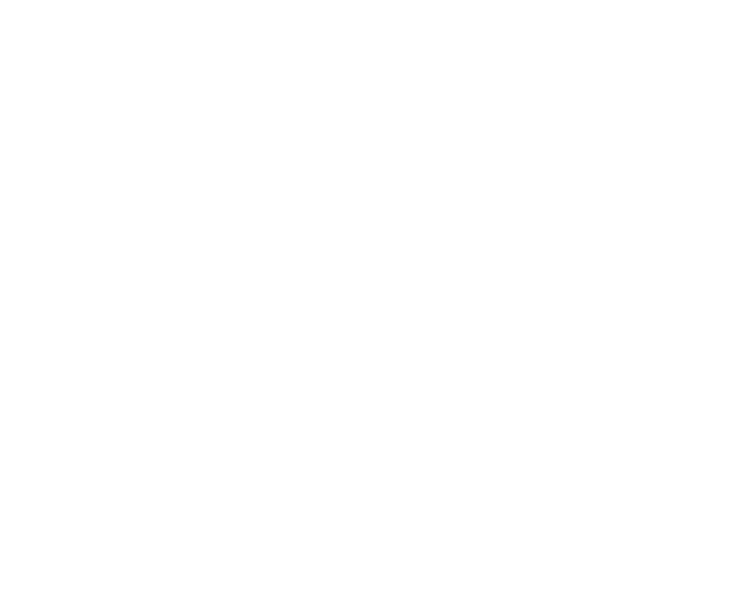
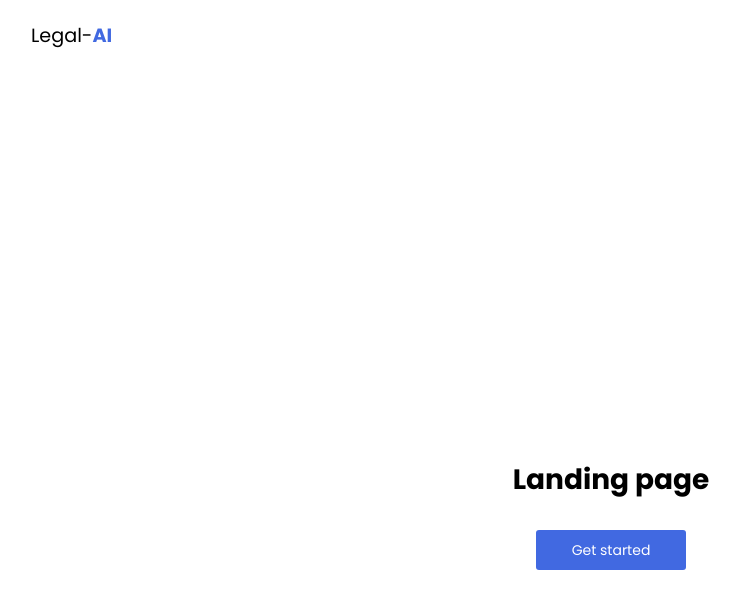
Before and after one commit to Byiringiro-saad/legal-ai, a React (Vite) app: page / in a window 1280 px wide. Shown: the top 608 px of the page, without its empty margins (29-769 px from the left). Built offline with nearby package versions, Linux system fonts and the light colour scheme.

Commit message:
starting

```diff
--- a/package.json
+++ b/package.json
@@ -11,7 +11,10 @@
   "dependencies": {
     "@typeform/embed-react": "^2.19.0",
     "react": "^18.2.0",
-    "react-dom": "^18.2.0"
+    "react-dom": "^18.2.0",
+    "react-router": "^6.9.0",
+    "react-router-dom": "^6.9.0",
+    "styled-components": "^5.3.9"
   },
   "devDependencies": {
     "@types/react": "^18.0.28",
--- a/src/App.jsx
+++ b/src/App.jsx
@@ -1,7 +1,23 @@
 import React from "react";
+import { BrowserRouter as Router, Routes, Route } from "react-router-dom";
+
+//pages
+import Home from "./pages/home";
+import Form from "./pages/form";
+
+//components
+import Nav from "./components/nav";
 
 function App() {
-  return <div className="App"></div>;
+  return (
+    <Router>
+      <Nav />
+      <Routes>
+        <Route path="/" element={<Home />} />
+        <Route path="/form" element={<Form />} />
+      </Routes>
+    </Router>
+  );
 }
 
 export default App;
--- /dev/null
+++ b/src/components/nav.jsx
@@ -0,0 +1,33 @@
+import React from "react";
+import styled from "styled-components";
+
+const Nav = () => {
+  return (
+    <Container>
+      <p>
+        Legal-<span>AI</span>
+      </p>
+    </Container>
+  );
+};
+
+const Container = styled.div`
+  width: 100%;
+  height: 70px;
+  margin: 0 0 30px 0;
+  display: flex;
+  flex-direction: row;
+  align-items: center;
+  padding: 0 20px;
+
+  p {
+    font-size: 1.2rem;
+
+    span {
+      font-weight: 700;
+      color: var(--blue);
+    }
+  }
+`;
+
+export default Nav;
--- a/src/index.css
+++ b/src/index.css
@@ -1,69 +1,21 @@
+@import url("https://fonts.googleapis.com/css2?family=Poppins:wght@100;200;300;400;500;600;700;800;900&display=swap");
+
 :root {
-  font-family: Inter, system-ui, Avenir, Helvetica, Arial, sans-serif;
-  line-height: 1.5;
-  font-weight: 400;
-
-  color-scheme: light dark;
-  color: rgba(255, 255, 255, 0.87);
-  background-color: #242424;
-
-  font-synthesis: none;
-  text-rendering: optimizeLegibility;
-  -webkit-font-smoothing: antialiased;
-  -moz-osx-font-smoothing: grayscale;
-  -webkit-text-size-adjust: 100%;
+  --blue: #4169e1;
+  --white: #ffffff;
 }
 
-a {
-  font-weight: 500;
-  color: #646cff;
-  text-decoration: inherit;
-}
-a:hover {
-  color: #535bf2;
+* {
+  margin: 0;
+  padding: 0;
+  box-sizing: border-box;
 }
 
 body {
-  margin: 0;
   display: flex;
-  place-items: center;
-  min-width: 320px;
-  min-height: 100vh;
+  flex-direction: column;
+  align-items: center;
+  font-size: 14px;
+  scroll-behavior: smooth;
+  font-family: "Poppins", sans-serif;
 }
-
-h1 {
-  font-size: 3.2em;
-  line-height: 1.1;
-}
-
-button {
-  border-radius: 8px;
-  border: 1px solid transparent;
-  padding: 0.6em 1.2em;
-  font-size: 1em;
-  font-weight: 500;
-  font-family: inherit;
-  background-color: #1a1a1a;
-  cursor: pointer;
-  transition: border-color 0.25s;
-}
-button:hover {
-  border-color: #646cff;
-}
-button:focus,
-button:focus-visible {
-  outline: 4px auto -webkit-focus-ring-color;
-}
-
-@media (prefers-color-scheme: light) {
-  :root {
-    color: #213547;
-    background-color: #ffffff;
-  }
-  a:hover {
-    color: #747bff;
-  }
-  button {
-    background-color: #f9f9f9;
-  }
-}
--- /dev/null
+++ b/src/pages/form.jsx
@@ -0,0 +1,23 @@
+import React from "react";
+import styled from "styled-components";
+import { Widget } from "@typeform/embed-react";
+
+const Form = () => {
+  return (
+    <Container>
+      <Widget id="Eesj1xGc" style={{ width: "100%", height: "700px" }} />
+    </Container>
+  );
+};
+
+const Container = styled.div`
+  @media only screen and (min-width: 1200px) {
+    width: 1200px;
+  }
+
+  @media only screen and (max-width: 1200px) {
+    width: 95%;
+  }
+`;
+
+export default Form;
--- /dev/null
+++ b/src/pages/home.jsx
@@ -0,0 +1,50 @@
+import React from "react";
+import { Link } from "react-router-dom";
+import styled from "styled-components";
+
+const Home = () => {
+  return (
+    <Container>
+      <p>Landing page</p>
+      <Link to="/form">Get started</Link>
+    </Container>
+  );
+};
+
+const Container = styled.div`
+  height: 100vh;
+  display: flex;
+  flex-direction: column;
+  align-items: center;
+  justify-content: center;
+
+  @media only screen and (min-width: 1200px) {
+    width: 1200px;
+  }
+
+  @media only screen and (max-width: 1200px) {
+    width: 95%;
+  }
+
+  p {
+    font-size: 2em;
+    font-weight: 700;
+    line-height: 100px;
+  }
+
+  a {
+    width: 150px;
+    height: 40px;
+    border: none;
+    display: flex;
+    align-items: center;
+    justify-content: center;
+    cursor: pointer;
+    border-radius: 3px;
+    color: var(--white);
+    text-decoration: none;
+    background: var(--blue);
+  }
+`;
+
+export default Home;
```
Also changed, not shown: 1 other file (tests, documents, lock files or other folders).
